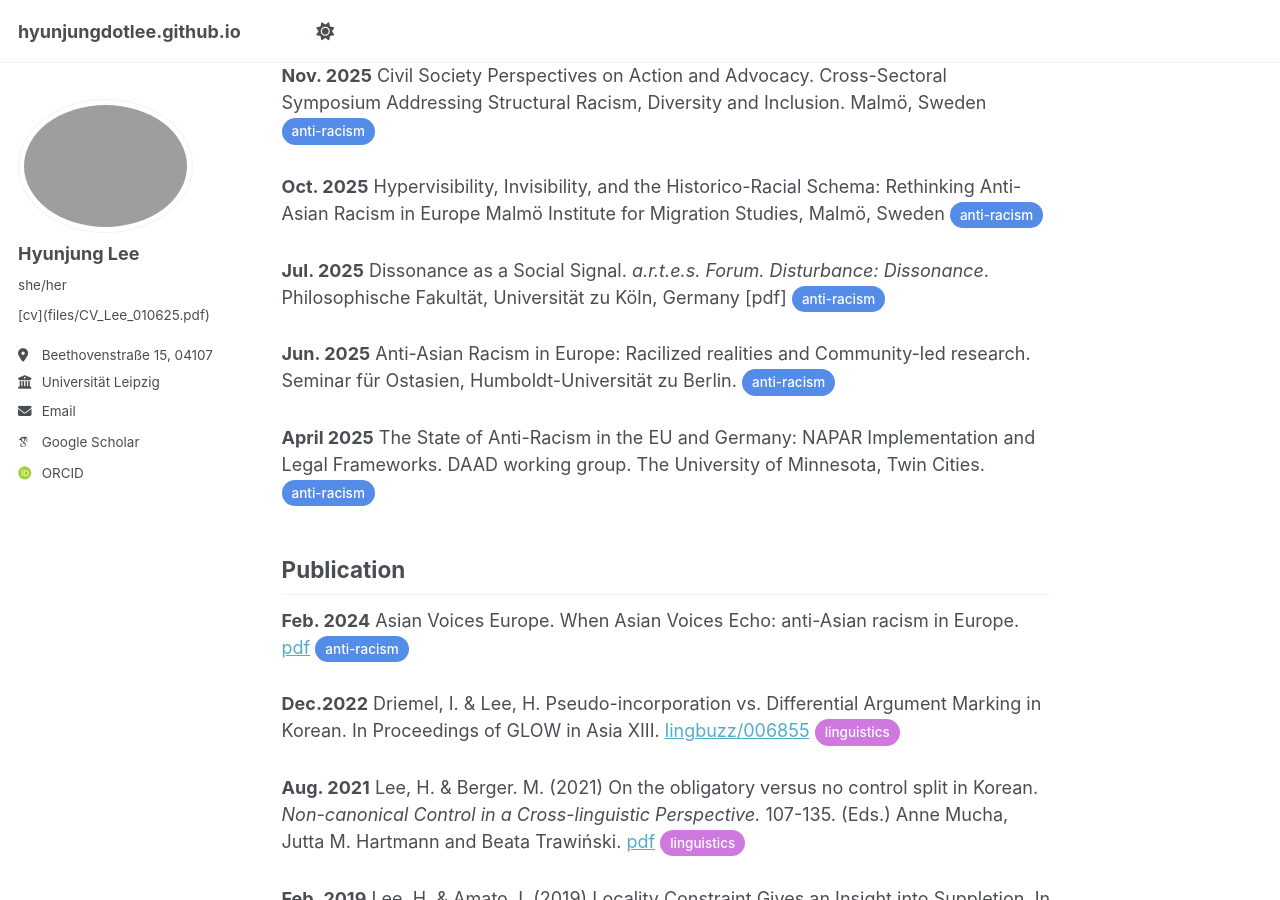
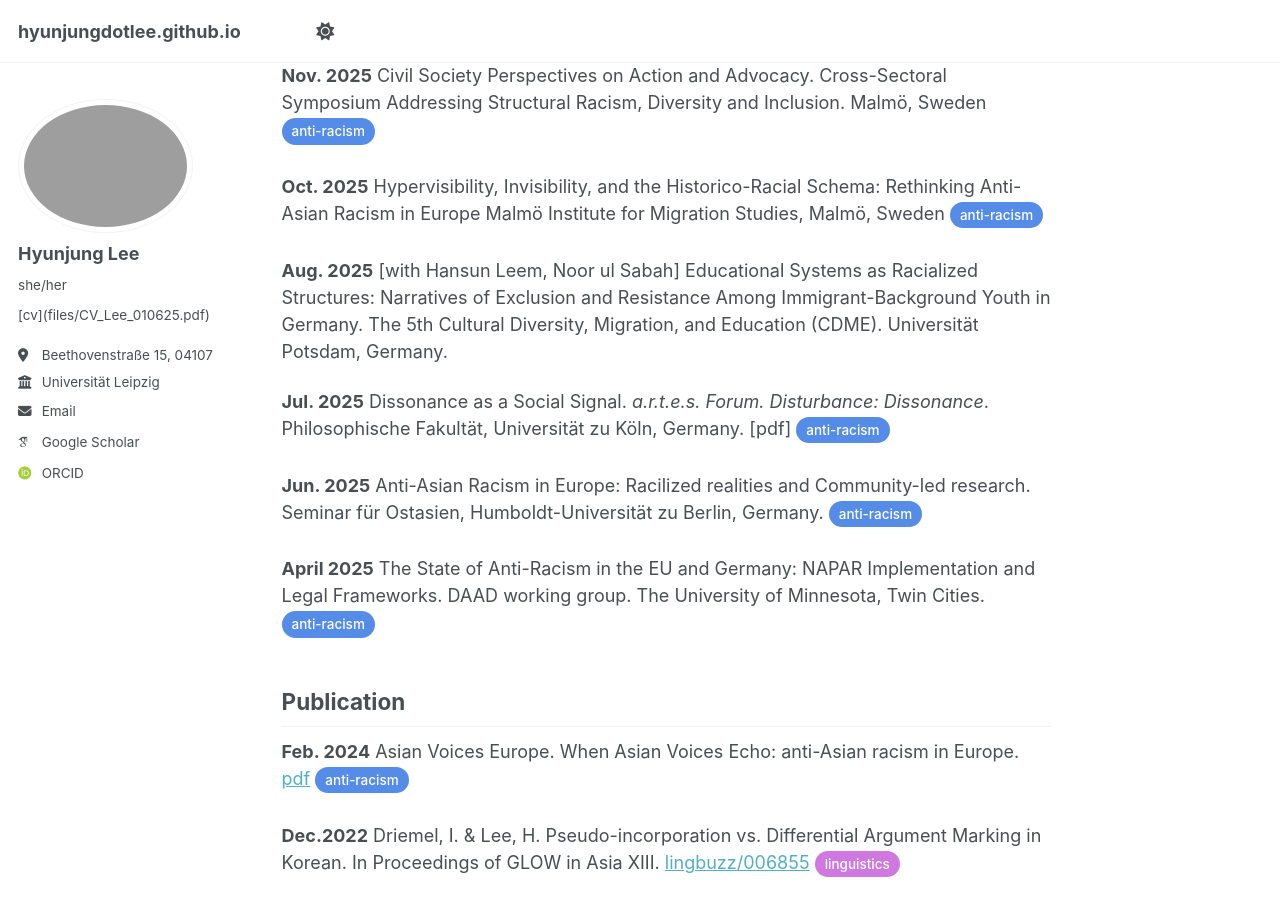
Before and after one commit to hyunjungdotlee/hyunjungdotlee.github.io, a Jekyll site: the page built from _pages/about.md, in a window 1280 px wide and 900 px high, scrolled down 786 px. Built offline with Jekyll 4.4.1, drawn with Linux system fonts in a browser that asks for light colours; some web fonts are replaced; a script that is not in the unit is left out.

Commit message:
Update about.md

```diff
--- a/_pages/about.md
+++ b/_pages/about.md
@@ -31,9 +31,11 @@ Lee, H., Shim, S. & Seong-yu, J. The Invisible and the Hypervisible: Anti-Asian
 <strong>Oct. 2025</strong> Hypervisibility, Invisibility, and the Historico-Racial Schema: Rethinking Anti-Asian Racism in Europe
 Malmö Institute for Migration Studies, Malmö, Sweden <span class="pill pill-ar">anti-racism</span>
 
-<strong>Jul. 2025</strong> Dissonance as a Social Signal. <em>a.r.t.e.s. Forum. Disturbance: Dissonance</em>. Philosophische Fakultät, Universität zu Köln, Germany [pdf] <span class="pill pill-ar">anti-racism</span>
+<strong>Aug. 2025</strong> [with Hansun Leem, Noor ul Sabah] Educational Systems as Racialized Structures: Narratives of Exclusion and Resistance Among Immigrant-Background Youth in Germany. The 5th Cultural Diversity, Migration, and Education (CDME). Universität Potsdam, Germany.
 
-<strong>Jun. 2025</strong> Anti-Asian Racism in Europe: Racilized realities and Community-led research. Seminar für Ostasien, Humboldt-Universität zu Berlin. <span class="pill pill-ar">anti-racism</span>
+<strong>Jul. 2025</strong> Dissonance as a Social Signal. <em>a.r.t.e.s. Forum. Disturbance: Dissonance</em>. Philosophische Fakultät, Universität zu Köln, Germany. [pdf] <span class="pill pill-ar">anti-racism</span>
+
+<strong>Jun. 2025</strong> Anti-Asian Racism in Europe: Racilized realities and Community-led research. Seminar für Ostasien, Humboldt-Universität zu Berlin, Germany. <span class="pill pill-ar">anti-racism</span>
 
 <strong>April 2025</strong> The State of Anti-Racism in the EU and Germany: NAPAR Implementation and Legal Frameworks. DAAD working group. The University of Minnesota, Twin Cities. <span class="pill pill-ar">anti-racism</span>
 
```
